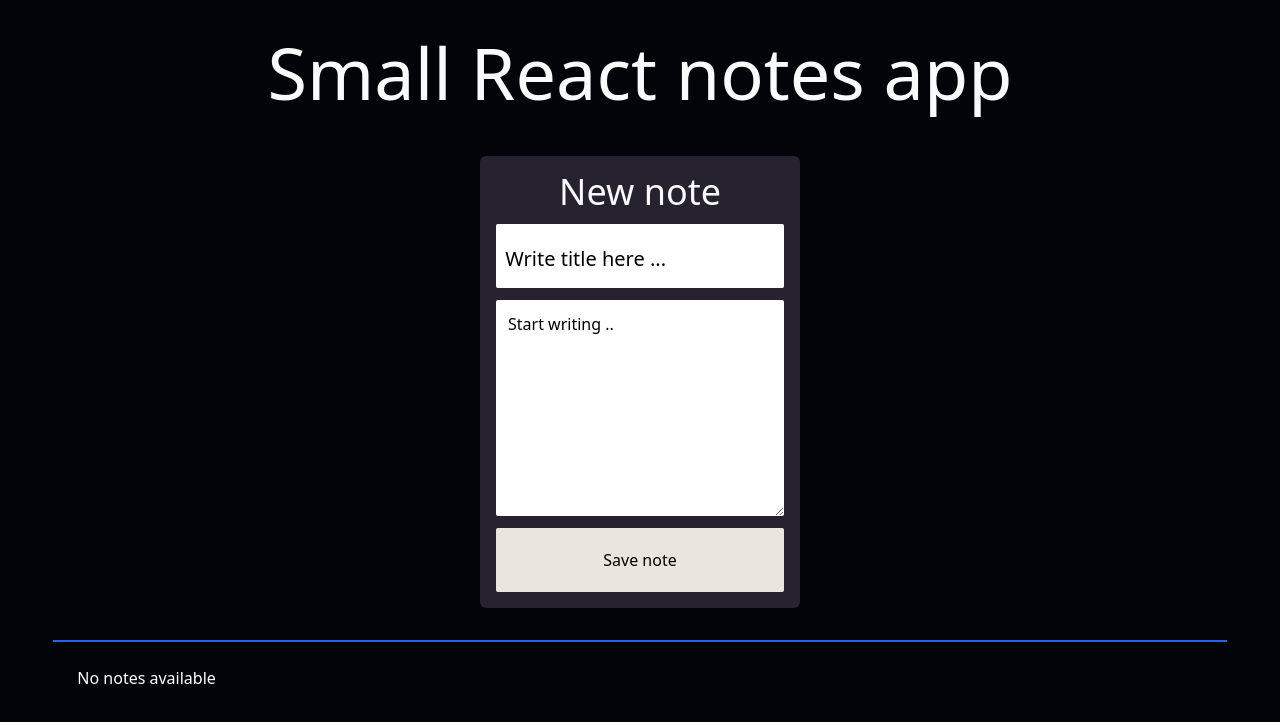
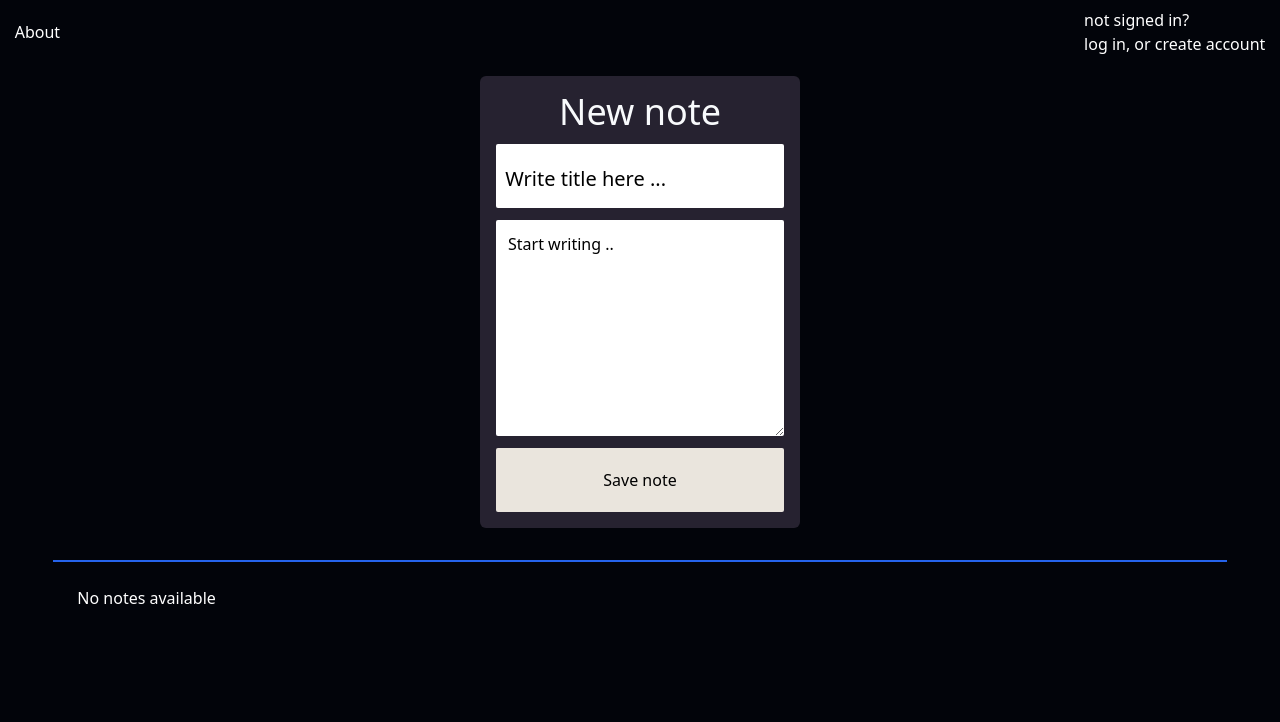
Before and after one commit to M4x29/Jot, a Next.js app in the folder react_notes/: page / in a window 1280 px wide. Shown: the top 722 px of the page. Built offline with nearby package versions, Linux system fonts and the light colour scheme.

Commit message:
login component

```diff
--- a/react_notes/src/components/login_register/login/login.jsx
+++ b/react_notes/src/components/login_register/login/login.jsx
@@ -1,5 +1,19 @@
-import React from "react";
+import React, { useEffect } from "react";
+import App from "@/pages/index";
+import NotesForm from "@/components/notesform";
 
-export default function login() {
-  return <div></div>;
+export default function Login({ setloginButtonClicked }) {
+  return (
+    <div className="absolute w-1/2 ">
+      <div className="flex flex-col h-2/3 bg-blue-400 rounded-md justify-evenly">
+        <div className="flex flex-row w-full">
+          <button onClick={() => setloginButtonClicked(false)}>
+            or continue anonymously
+          </button>
+          <h1 className="w-full flex justify-center text-4xl bold">Login</h1>
+          {/* {loginButtonClicked ? <Login /> : null} */}
+        </div>
+      </div>
+    </div>
+  );
 }
--- a/react_notes/src/components/notesform.jsx
+++ b/react_notes/src/components/notesform.jsx
@@ -43,7 +43,7 @@ function NotesForm() {
   return (
     <>
       {" "}
-      <main className="w-screen h-full flex justify-center ">
+      <main className="w-screen h-full flex justify-center b">
         <div className="w-1/4 h-fit  m-0 flex flex-col">
           <div className="h-3"></div>
 
@@ -100,7 +100,7 @@ function NotesForm() {
           {notes.length > 0 ? (
             notes.map((note, i) => {
               return (
-                <>
+                <div key={i}>
                   <motion.div
                     initial={{ scale: 0 }}
                     animate={{ rotate: 360, scale: 1 }}
@@ -131,7 +131,7 @@ function NotesForm() {
                       <p className="ml-3">{note.note}</p>
                     </div>
                   </motion.div>
-                </>
+                </div>
               );
             })
           ) : (
--- a/react_notes/src/firebase.js
+++ b/react_notes/src/firebase.js
@@ -1,4 +1,5 @@
 import { initializeApp } from "firebase/app";
+import { getAuth } from "firebase/auth";
 import { getFirestore } from "@firebase/firestore";
 import { getAnalytics } from "firebase/analytics";
 
@@ -17,3 +18,6 @@ const app = initializeApp(firebaseConfig);
 const analytics = getAnalytics(app);
 
 const firestore = getFirestore(app);
+
+// Initialize Firebase Authentication and get a reference to the service
+const auth = getAuth(app);
--- a/react_notes/src/pages/index.js
+++ b/react_notes/src/pages/index.js
@@ -1,6 +1,10 @@
+import React from "react";
 import NotesForm from "@/components/notesform";
+import Login from "@/components/login_register/login/login";
 
 function App() {
+  const [loginButtonclicked, setloginButtonClicked] = React.useState(false);
+
   return (
     <>
       <div
@@ -8,10 +12,25 @@ function App() {
           "flex flex-col  items-center w-screen h-full bg-primary text-white"
         }
       >
-        <h1 className="text-slate-50 text-7xl flex items-center h-36">
-          Small React notes app
-        </h1>
-        <NotesForm />
+        <nav className="flex flex-row  w-full h-16 justify-center items-center">
+          <div>About</div>
+          <div className="spacer w-4/5"></div>
+          <div className="flex flex-col">
+            <div> not signed in?</div>
+            <button
+              onClick={() => setloginButtonClicked(true)}
+              className="hover:text-green-400"
+            >
+              log in, or create account
+            </button>
+          </div>
+        </nav>
+
+        {loginButtonclicked ? (
+          <Login setloginButtonClicked={setloginButtonClicked} />
+        ) : (
+          <NotesForm />
+        )}
       </div>
     </>
   );
```
Also changed, not shown: 1 other file (tests, documents, lock files or other folders).
